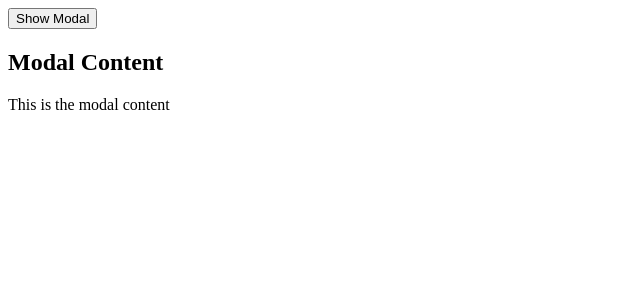
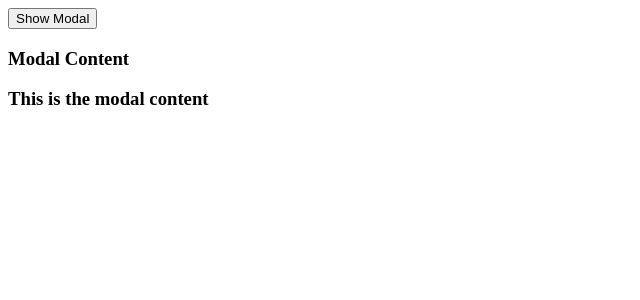
Before and after one commit to acciojob/lift-state-up-1-sayantan174, a React app: page / in a window 1280 px wide. Both pictures are taken after a click on the button "Show Modal". Shown: the top 300 px of the page, without its empty margins (0-640 px from the left). Built offline with nearby package versions, Linux system fonts and the light colour scheme.

Commit message:
submitting code-Thu Jun 22 2023 20:09:45 GMT+0530 (India Standard Time)

```diff
--- a/src/components/App.js
+++ b/src/components/App.js
@@ -4,7 +4,7 @@ import Modal from "./Modal";
 const App = () => {
   const [showModal, setShowModal] = useState(false);
   return (
-    <div>
+    <div className="parent">
       {/* Do not remove the main div */}
       <Modal
         showModal={showModal}
--- a/src/components/Modal.js
+++ b/src/components/Modal.js
@@ -6,8 +6,8 @@ const Modal = (props)=>{
             <button onClick={()=>{props.callback()}}>Show Modal</button>
             {props.showModal &&
             <div>
-                <h2>Modal Content</h2>
-                This is the modal content
+                <h3>Modal Content</h3>
+                <h3>This is the modal content</h3>
             </div>}
         </>
     )
```
